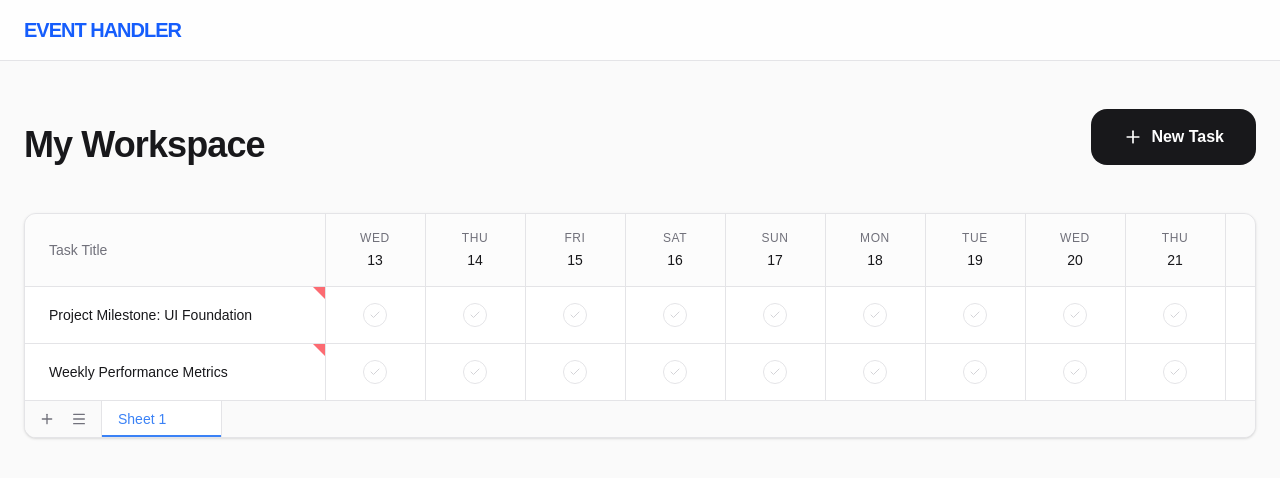
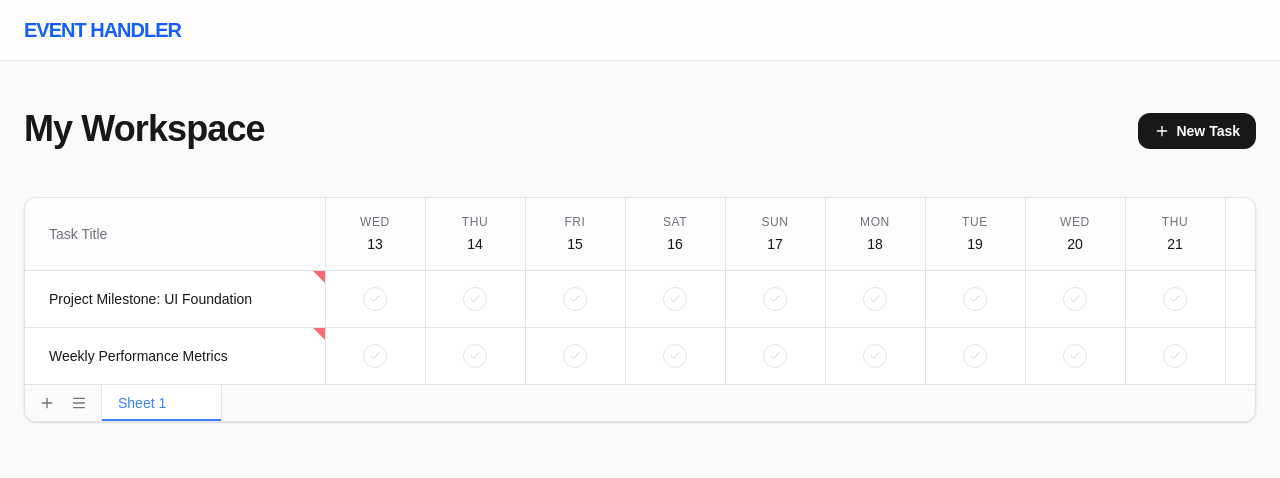
Before and after one commit to 12otherWays/event-handler, a Next.js app: page / in a window 1280 px wide. Shown: the top 478 px of the page. Built offline with nearby package versions, Linux system fonts and the light colour scheme.

Commit message:
style: update New Task button styling and icon size for improved layout consistency

```diff
--- a/app/page.tsx
+++ b/app/page.tsx
@@ -105,9 +105,9 @@ export default function Home() {
           <div className="flex flex-col sm:flex-row items-center gap-4">
             <button
               onClick={() => setIsFormOpen(true)}
-              className="flex items-center justify-center gap-2 rounded-2xl bg-zinc-900 px-8 py-4 font-bold text-white transition-all hover:bg-zinc-800 hover:shadow-xl active:scale-95 dark:bg-zinc-50 dark:text-zinc-900 dark:hover:bg-zinc-200 w-full sm:w-auto"
+              className="flex items-center justify-center gap-1.5 rounded-xl bg-zinc-900 px-4 py-2 text-sm font-semibold text-white transition-all hover:bg-zinc-800 hover:shadow-md active:scale-95 dark:bg-zinc-50 dark:text-zinc-900 dark:hover:bg-zinc-200 w-full sm:w-auto"
             >
-              <Plus className="h-5 w-5" />
+              <Plus className="h-4 w-4" />
               New Task
             </button>
           </div>
```
